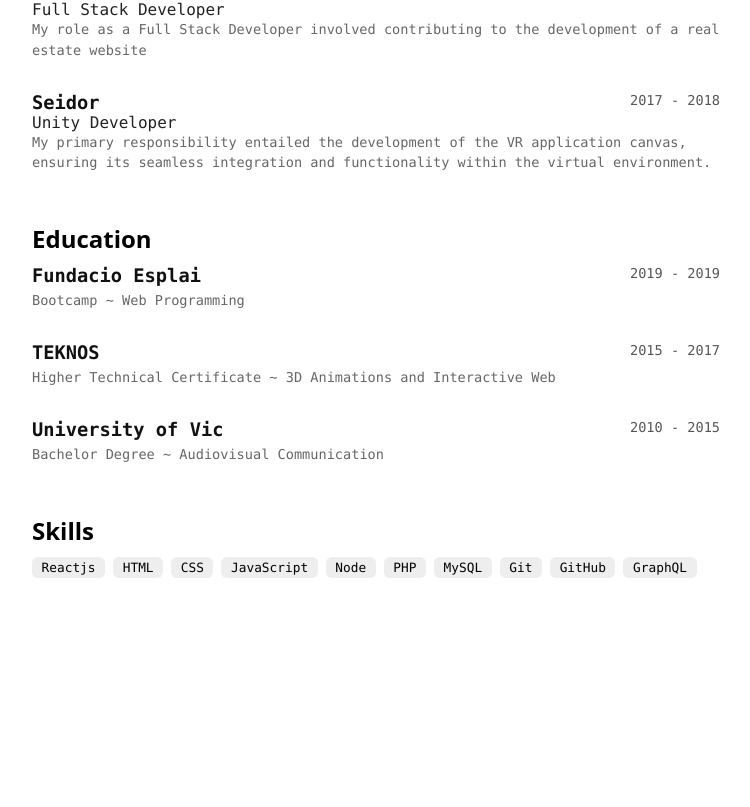
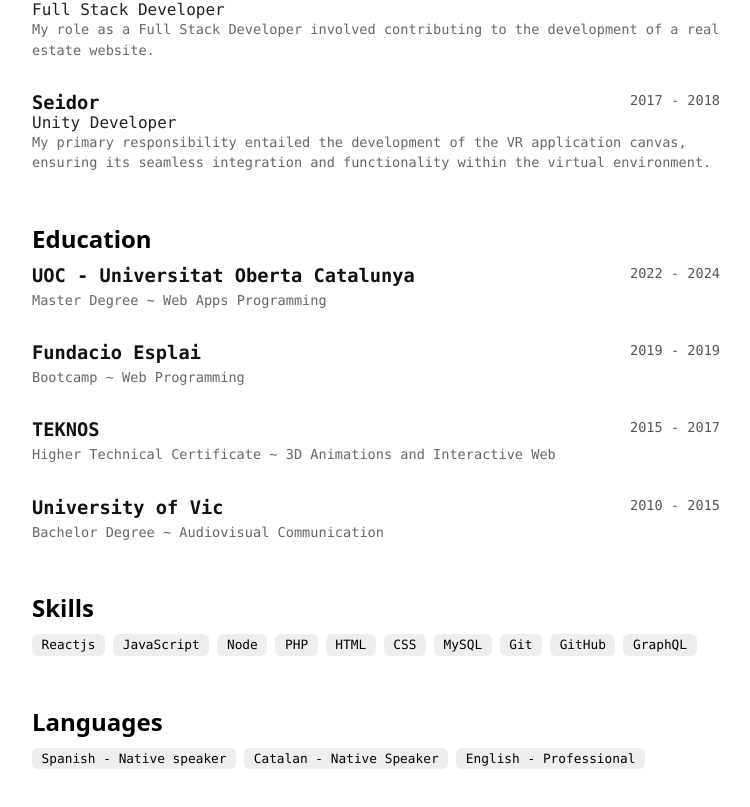
Before and after one commit to bejabeja/curriculum-portfolio, a React (Create React App) app: page / in a window 1280 px wide. Shown: the part 569-1376 px from the top of the page, without its empty margins (258-1008 px from the left). Before the commit the page ends 1259 px from the top, so only its background shows below. Built offline with nearby package versions, Linux system fonts and the light colour scheme.

Commit message:
Add languages to CV

```diff
--- a/src/App.js
+++ b/src/App.js
@@ -5,6 +5,7 @@ import Education from './sections/Education'
 import Skills from './sections/Skills'
 import Experience from './sections/Experience'
 import './App.css'
+import Languages from './sections/Languages';
 
 
 function App() {
@@ -15,6 +16,7 @@ function App() {
       <Experience></Experience>
       <Education></Education>
       <Skills></Skills>
+      <Languages></Languages>
     </main>
   );
 }
--- a/src/resume.json
+++ b/src/resume.json
@@ -6,7 +6,7 @@
     "email": "miriam.abella211@gmail.com",
     "phone": "+41 77 285 68 26",
     "url": "miriamabella.dev",
-      "summary": "With three years of hands-on experience in full-stack development, I've been diving deep into creating user-friendly and efficient web applications that could scale.\n\nIn my previous role at Lifull Connect, I played a key role in designing and implementing robust and scalable applications. My technical expertise spans both front-end and back-end technologies, including HTML, CSS, React.js, PHP, Jest, PHPUnit, and SQL databases.\n\nI'm all about bringing that can-do attitude, being open to learning, and continually growing professionally.\n\nLooking forward to connecting with you soon!",
+    "summary": "With three years of hands-on experience in full-stack development, I've been diving deep into creating user-friendly and efficient web applications that could scale.\n\nIn my previous role at Lifull Connect, I played a key role in designing and implementing robust and scalable applications. My technical expertise spans both front-end and back-end technologies, including React.js, PHP, HTML, CSS, Jest, PHPUnit, and SQL databases.\n\nI'm all about bringing that can-do attitude, being open to learning, and continually growing professionally.\n\nLooking forward to connecting with you soon!",
     "location": {
       "address": "",
       "postalCode": "8600",
@@ -14,20 +14,23 @@
       "countryCode": "CH",
       "region": "Zurich"
     },
-      "profiles": [{
+    "profiles": [
+      {
         "network": "LinkedIn",
         "username": "miriamabella",
         "url": "https://www.linkedin.com/in/miriamabella/"
-      }]
+      }
+    ]
   },
-    "work": [{
+  "work": [
+    {
       "id": 2,
       "name": "Lifull Connect",
       "position": "Full Stack Developer",
       "url": "https://www.lifullconnect.com/",
       "startDate": "2020-01-01",
       "endDate": "2023-07-30",
-      "summary": "My role as a Full Stack Developer involved contributing to the development of a real estate website",
+      "summary": "My role as a Full Stack Developer involved contributing to the development of a real estate website.",
       "highlights": [
         "Reactjs",
         "PHP",
@@ -58,6 +61,14 @@
   ],
   "education": [
     {
+      "institution": "UOC - Universitat Oberta Catalunya",
+      "url": "https://fundacionesplai.org/",
+      "area": "Web Apps Programming",
+      "studyType": "Master Degree",
+      "startDate": "2022-10-01",
+      "endDate": "2024-12-25"
+    },
+    {
       "institution": "Fundacio Esplai",
       "url": "https://fundacionesplai.org/",
       "area": "Web Programming",
@@ -86,62 +97,86 @@
     {
       "name": "Reactjs",
       "keywords": [
-          "Web development", "Frontend", "JavaScript Library", "UI"
+        "Web development",
+        "Frontend",
+        "JavaScript Library",
+        "UI"
+      ]
+    },
+    {
+      "name": "JavaScript",
+      "keywords": [
+        "Web development",
+        "Frontend",
+        "Backend",
+        "Fullstack"
+      ]
+    },
+    {
+      "name": "Node",
+      "keywords": [
+        "Web development",
+        "Backend",
+        "Fullstack",
+        "Server-side JavaScript"
+      ]
+    },
+    {
+      "name": "PHP",
+      "keywords": [
+        "Web development",
+        "Backend",
+        "Fullstack",
+        "Server-side scripting"
       ]
     },
     {
       "name": "HTML",
       "keywords": [
-          "Web development", "Frontend"
+        "Web development",
+        "Frontend"
       ]
     },
     {
       "name": "CSS",
       "keywords": [
-          "Web development", "Frontend", "Diseño Responsive"
-        ]
-      },
-      {
-        "name": "JavaScript",
-        "keywords": [
-          "Web development", "Frontend", "Backend", "Fullstack"
-        ]
-      }
-      ,
-      {
-        "name": "Node",
-        "keywords": [
-          "Web development", "Backend", "Fullstack", "Server-side JavaScript"
-        ]
-      },
-      {
-        "name": "PHP",
-        "keywords": [
-          "Web development", "Backend", "Fullstack",  "Server-side scripting"
+        "Web development",
+        "Frontend",
+        "Diseño Responsive"
       ]
     },
     {
       "name": "MySQL",
       "keywords": [
-          "Bases de Datos", "SQL", "Database", "Backend"
+        "Bases de Datos",
+        "SQL",
+        "Database",
+        "Backend"
       ]
     },
     {
       "name": "Git",
       "keywords": [
-          "Version control", "Colaboración", "Source code"
+        "Version control",
+        "Colaboración",
+        "Source code"
       ]
     },
     {
       "name": "GitHub",
       "keywords": [
-          "Version control", "Collaboration", "Source code", "Git"
+        "Version control",
+        "Collaboration",
+        "Source code",
+        "Git"
       ]
     },
     {
       "name": "GraphQL",
       "keywords": [
-          "API development", "Query language", "Schema definition"
+        "API development",
+        "Query language",
+        "Schema definition"
       ]
     }
   ],
@@ -157,5 +192,6 @@
     {
       "language": "English",
       "fluency": "Professional"
-    }]
     }
+  ]
+}
--- /dev/null
+++ b/src/sections/Languages.js
@@ -0,0 +1,18 @@
+import Section from "../components/Section"
+import cv from '../resume.json'
+
+const Languages = () => {
+    return <Section title='Languages'>
+        <ul className='skills-ul'>
+            {
+                cv.languages.map(({ language, fluency }) => (
+                    <li className='skills-li'>
+                        {language} - {fluency}
+                    </li>
+                ))
+            }
+        </ul>
+    </Section>
+}
+
+export default Languages
```
Lines whose indentation alone changed are shown as unchanged.
